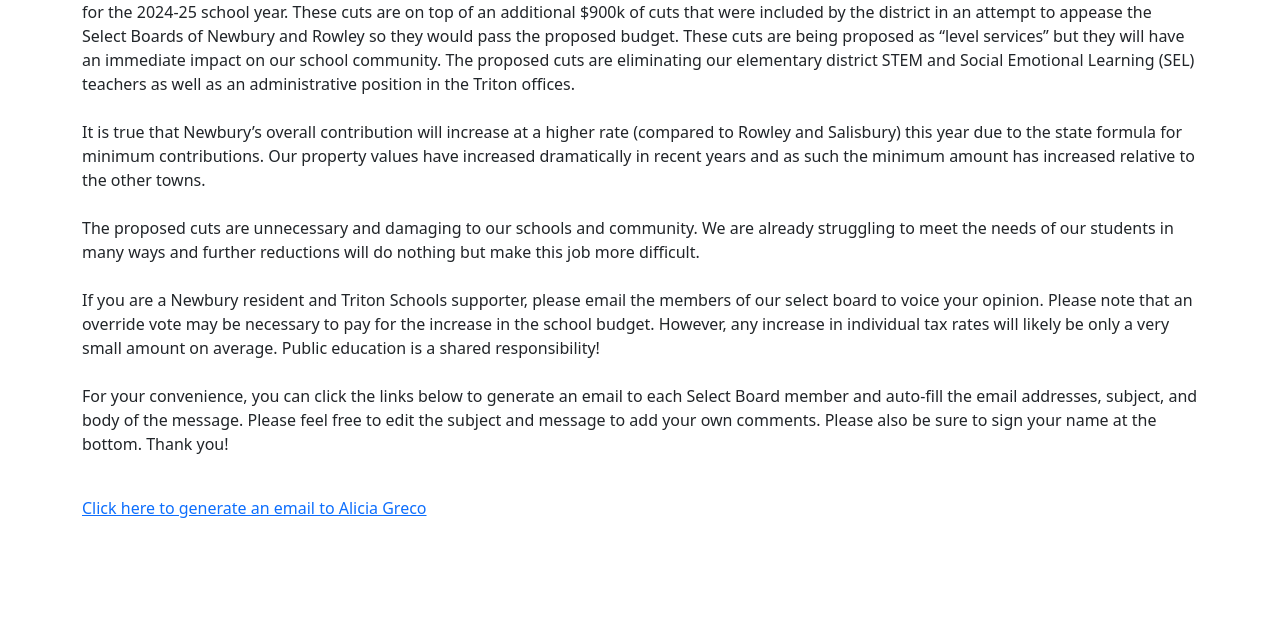
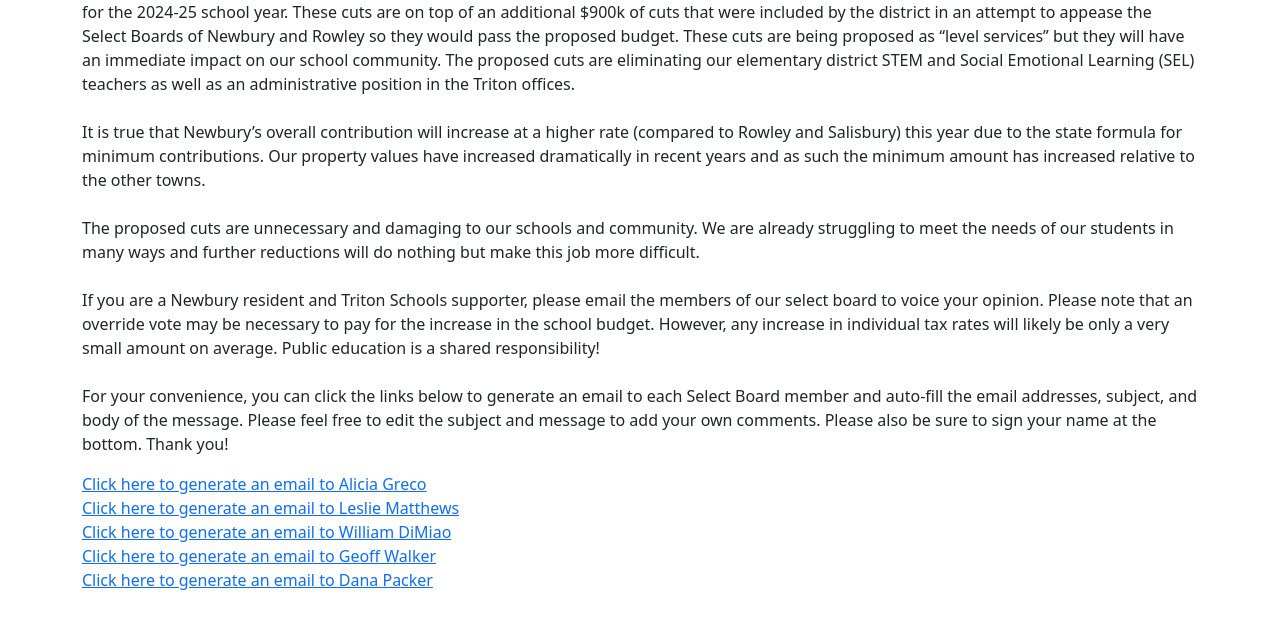
Before and after one commit to JubeyRed/newbury-select-board, a plain HTML site: page index.html in a window 1280 px wide. Shown: the part 128-756 px from the top of the page. Drawn offline with nearby package versions, Linux system fonts and the light colour scheme.

Commit message:
Add files via upload

```diff
--- a/index.html
+++ b/index.html
@@ -21,14 +21,46 @@
 		If you are a Newbury resident and Triton Schools supporter, please email the members of our select board to voice your opinion. Please note that an override vote may be necessary to pay for the increase in the school budget. However, any increase in individual tax rates will likely be only a very small amount on average.  Public education is a shared responsibility!<br><br>
           For your convenience, you can click the links below to generate an email to each Select Board member and auto-fill the email addresses, subject, and body of the message. Please feel free to edit the subject and message to add your own comments. Please also be sure to sign your name at the bottom. Thank you!
 		  </p>
-          <br>
           <a href="mailto:agreco@townofnewbury.org?subject=Please%20support%20the%20Triton%20School%20Budget
 				  &body=Dear Ms. Greco%0D%0AI am a resident of Newbury and a supporter of our public schools. I would like to ask you to please support the proposed Triton School budget without ANY further cuts. The proposed cuts are unnecessary and will be detrimental to the Triton schools and community. I recognize and will accept that this may cause an increase in our property taxes.
           %0D%0A%0D%0AThank you,%0D%0A
           ">
 			    Click here to generate an email to Alicia Greco
 		      </a>
+			<br>
+
+          <a href="mailto:lmatthews@townofnewbury.org?subject=Please%20support%20the%20Triton%20School%20Budget
+				  &body=Dear Ms. Matthews,%0D%0AI am a resident of Newbury and a supporter of our public schools. I would like to ask you to please support the proposed Triton School budget without ANY further cuts. The proposed cuts are unnecessary and will be detrimental to the Triton schools and community. I recognize and will accept that this may cause an increase in our property taxes.
+          %0D%0A%0D%0AThank you,%0D%0A
+          ">
+			    Click here to generate an email to Leslie Matthews
+		      </a>
+			<br>
+          <a href="mailto:wdimaio@townofnewbury.org?subject=Please%20support%20the%20Triton%20School%20Budget
+				  &body=Dear Mr. DiMiao,%0D%0AI am a resident of Newbury and a supporter of our public schools. I would like to ask you to please support the proposed Triton School budget without ANY further cuts. The proposed cuts are unnecessary and will be detrimental to the Triton schools and community. I recognize and will accept that this may cause an increase in our property taxes.
+          %0D%0A%0D%0AThank you,%0D%0A
+          ">
+			    Click here to generate an email to William DiMiao
+		      </a>
+			<br>
+          <a href="mailto:gwalker@townofnewbury.org?subject=Please%20support%20the%20Triton%20School%20Budget
+				  &body=Dear Mr. Walker,%0D%0AI am a resident of Newbury and a supporter of our public schools. I would like to ask you to please support the proposed Triton School budget without ANY further cuts. The proposed cuts are unnecessary and will be detrimental to the Triton schools and community. I recognize and will accept that this may cause an increase in our property taxes.
+          %0D%0A%0D%0AThank you,%0D%0A
+          ">
+			    Click here to generate an email to Geoff Walker
+		      </a>
+			<br>
+          <a href="mailto:dpacker@townofnewbury.org?subject=Please%20support%20the%20Triton%20School%20Budget
+				  &body=Dear Mr. Packer,%0D%0AI am a resident of Newbury and a supporter of our public schools. I would like to ask you to please support the proposed Triton School budget without ANY further cuts. The proposed cuts are unnecessary and will be detrimental to the Triton schools and community. I recognize and will accept that this may cause an increase in our property taxes.
+          %0D%0A%0D%0AThank you,%0D%0A
+          ">
+			    Click here to generate an email to Dana Packer
+		      </a>
           <br>
+			<br>
+			<br>
+			<br>
+			<br>
           <!--<a href="mailto:someone@yoursite.com?subject=Hello%20World&body=some%20text here blah blabh">Email Us</a>-->
     </div>
 
```
